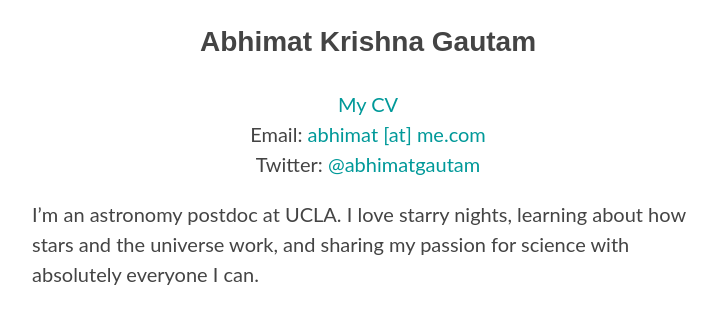
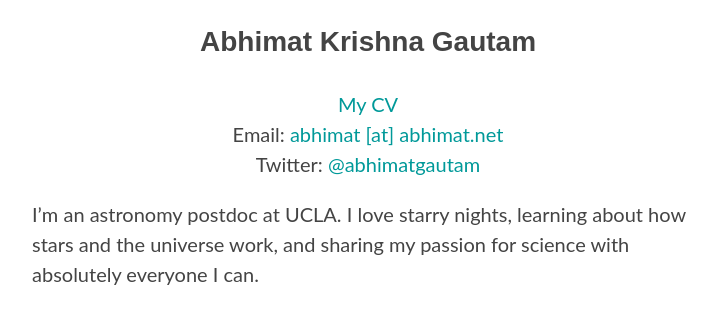
Before and after one commit to abhimat/abhimat.github.io, a Jekyll site: the page built from aboutme/index.md, in a window 1280 px wide. Shown: the part 543-858 px from the top of the page, without its empty margins (272-999 px from the left). Built offline with Jekyll 4.4.1, drawn with Linux system fonts in a browser that asks for light colours; some web fonts are replaced.

Commit message:
Updated email

```diff
--- a/aboutme/index.md
+++ b/aboutme/index.md
@@ -10,7 +10,7 @@
 </figure>
 
 ## **Abhimat Krishna Gautam**
-<center><p><a href='/cv/cv_abhimat.pdf'>My CV</a><br>Email: <a href="mailto:abhimat@me.com">abhimat [at] me.com</a><br>Twitter: <a href="https://twitter.com/abhimatgautam">@abhimatgautam</a></p></center>
+<center><p><a href='/cv/cv_abhimat.pdf'>My CV</a><br>Email: <a href="mailto:abhimat@abhimat.net">abhimat [at] abhimat.net</a><br>Twitter: <a href="https://twitter.com/abhimatgautam">@abhimatgautam</a></p></center>
 
 I'm an astronomy postdoc at UCLA. I love starry nights, learning about how stars and the universe work, and sharing my passion for science with absolutely everyone I can.
 
```
